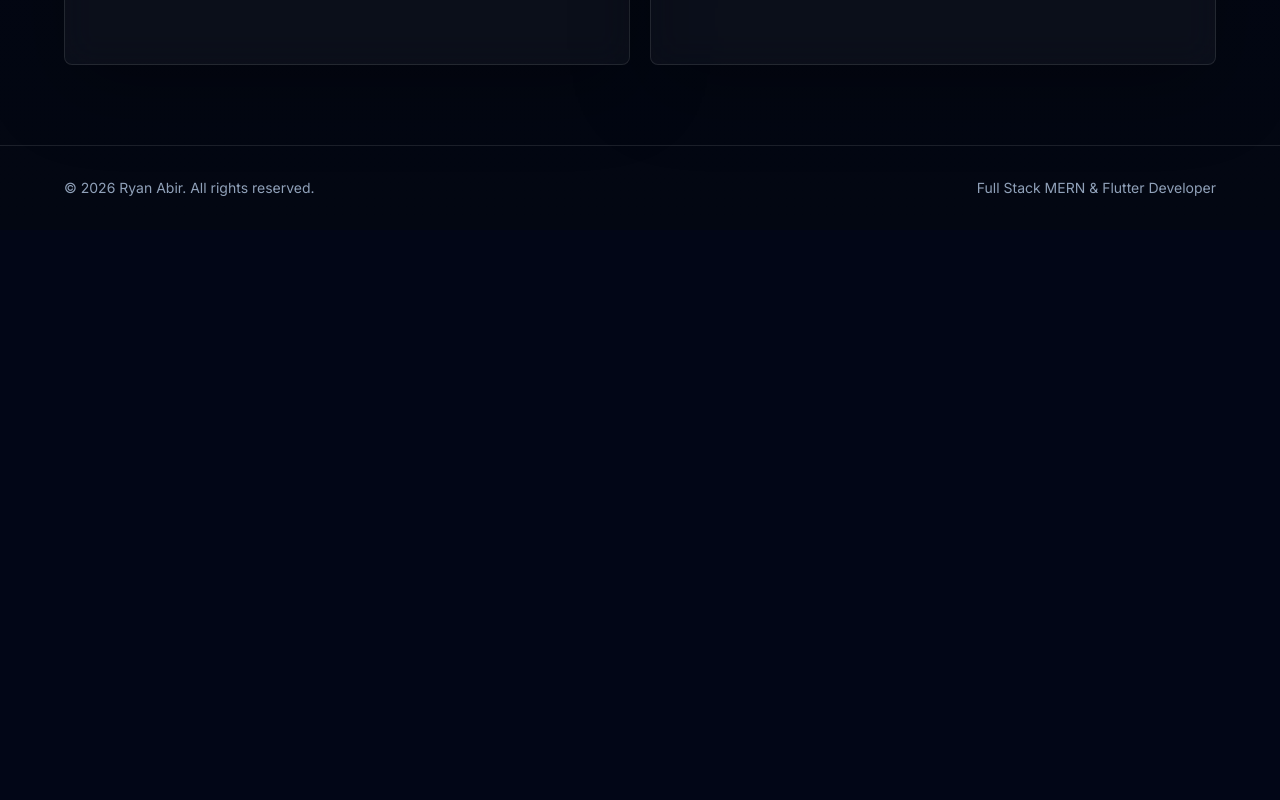
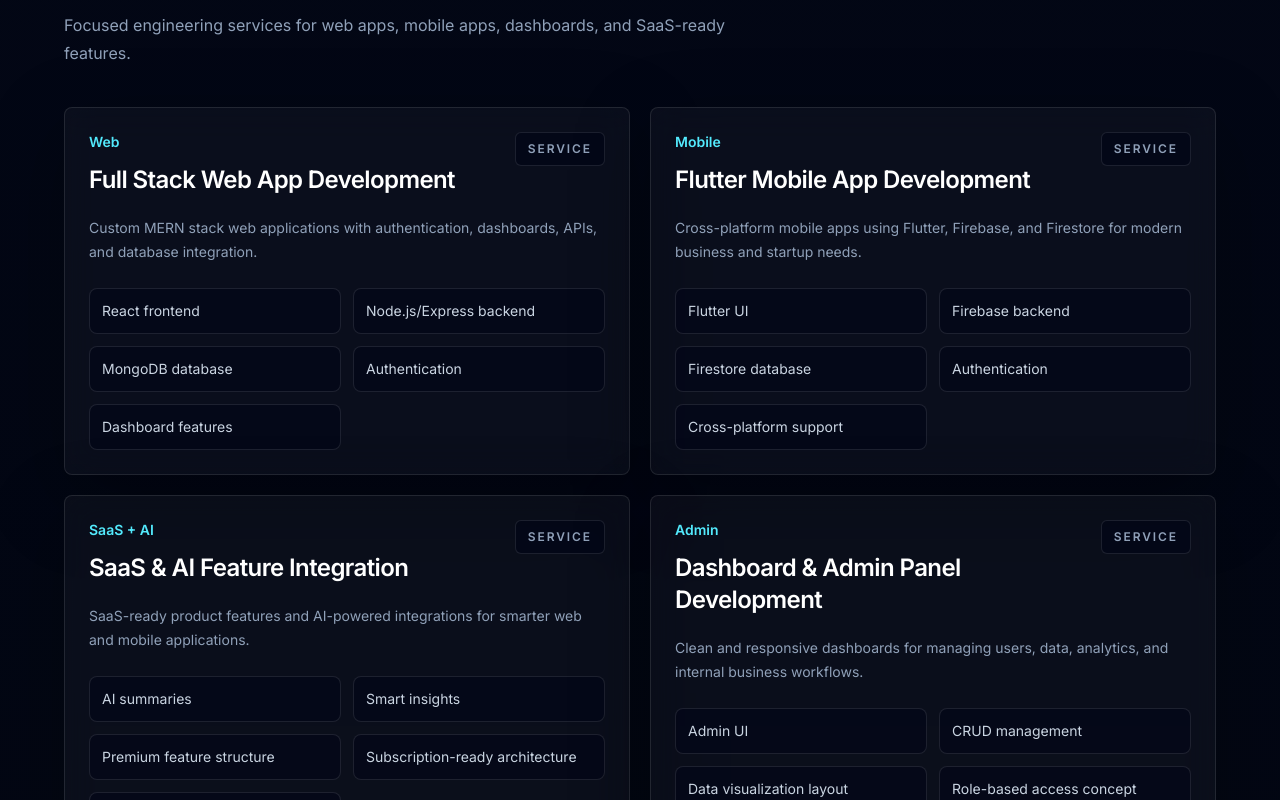
Before and after one commit to RyanAbir/RyanAbirPortfolio, a Next.js app: page / in a window 1280 px wide. Shown: the part 3280-4080 px from the top of the page. Before the commit the page ends 3510 px from the top, so only its background shows below. Built offline with nearby package versions, Linux system fonts and the light colour scheme.

Commit message:
Add services section

```diff
--- a/app/page.tsx
+++ b/app/page.tsx
@@ -1,14 +1,10 @@
 import About from "../components/About";
 import Hero from "../components/Hero";
 import Projects from "../components/Projects";
+import Services from "../components/Services";
 import Skills from "../components/Skills";
 
 const placeholderSections = [
-  {
-    id: "services",
-    title: "Services",
-    description: "Product engineering and development services placeholder.",
-  },
   {
     id: "contact",
     title: "Contact",
@@ -23,6 +19,7 @@ export default function Home() {
       <About />
       <Skills />
       <Projects />
+      <Services />
 
       <div className="grid gap-5 pb-20 md:grid-cols-2">
         {placeholderSections.map((section) => (
--- /dev/null
+++ b/components/Services.tsx
@@ -0,0 +1,115 @@
+type Service = {
+  label: string;
+  title: string;
+  description: string;
+  includes: string[];
+};
+
+const services: Service[] = [
+  {
+    label: "Web",
+    title: "Full Stack Web App Development",
+    description:
+      "Custom MERN stack web applications with authentication, dashboards, APIs, and database integration.",
+    includes: [
+      "React frontend",
+      "Node.js/Express backend",
+      "MongoDB database",
+      "Authentication",
+      "Dashboard features",
+    ],
+  },
+  {
+    label: "Mobile",
+    title: "Flutter Mobile App Development",
+    description:
+      "Cross-platform mobile apps using Flutter, Firebase, and Firestore for modern business and startup needs.",
+    includes: [
+      "Flutter UI",
+      "Firebase backend",
+      "Firestore database",
+      "Authentication",
+      "Cross-platform support",
+    ],
+  },
+  {
+    label: "SaaS + AI",
+    title: "SaaS & AI Feature Integration",
+    description:
+      "SaaS-ready product features and AI-powered integrations for smarter web and mobile applications.",
+    includes: [
+      "AI summaries",
+      "Smart insights",
+      "Premium feature structure",
+      "Subscription-ready architecture",
+      "Scalable product thinking",
+    ],
+  },
+  {
+    label: "Admin",
+    title: "Dashboard & Admin Panel Development",
+    description:
+      "Clean and responsive dashboards for managing users, data, analytics, and internal business workflows.",
+    includes: [
+      "Admin UI",
+      "CRUD management",
+      "Data visualization layout",
+      "Role-based access concept",
+      "Responsive design",
+    ],
+  },
+];
+
+export default function Services() {
+  return (
+    <section className="section-shell" id="services">
+      <div className="mb-10 max-w-2xl">
+        <p className="text-xs font-semibold uppercase tracking-[0.22em] text-cyan-300">
+          Services
+        </p>
+        <h2 className="mt-3 text-3xl font-semibold tracking-tight text-white sm:text-4xl">
+          Development support for practical product builds.
+        </h2>
+        <p className="mt-4 text-base leading-7 text-slate-400">
+          Focused engineering services for web apps, mobile apps, dashboards,
+          and SaaS-ready features.
+        </p>
+      </div>
+
+      <div className="grid gap-5 lg:grid-cols-2">
+        {services.map((service) => (
+          <article className="glass-panel rounded-lg p-6" key={service.title}>
+            <div className="flex items-start justify-between gap-4">
+              <div>
+                <p className="text-sm font-semibold text-cyan-300">
+                  {service.label}
+                </p>
+                <h3 className="mt-3 text-2xl font-semibold tracking-tight text-white">
+                  {service.title}
+                </h3>
+              </div>
+              <span className="rounded-md border border-white/10 bg-slate-950/70 px-3 py-2 text-xs font-semibold uppercase tracking-[0.16em] text-slate-400">
+                Service
+              </span>
+            </div>
+
+            <p className="mt-5 text-sm leading-6 text-slate-400">
+              {service.description}
+            </p>
+
+            <div className="mt-6 grid gap-3 sm:grid-cols-2">
+              {service.includes.map((item) => (
+                <div
+                  className="rounded-lg border border-white/10 bg-slate-950/60 p-3"
+                  key={item}
+                >
+                  <p className="text-sm text-slate-300">{item}</p>
+                </div>
+              ))}
+            </div>
+          </article>
+        ))}
+      </div>
+    </section>
+  );
+}
```
